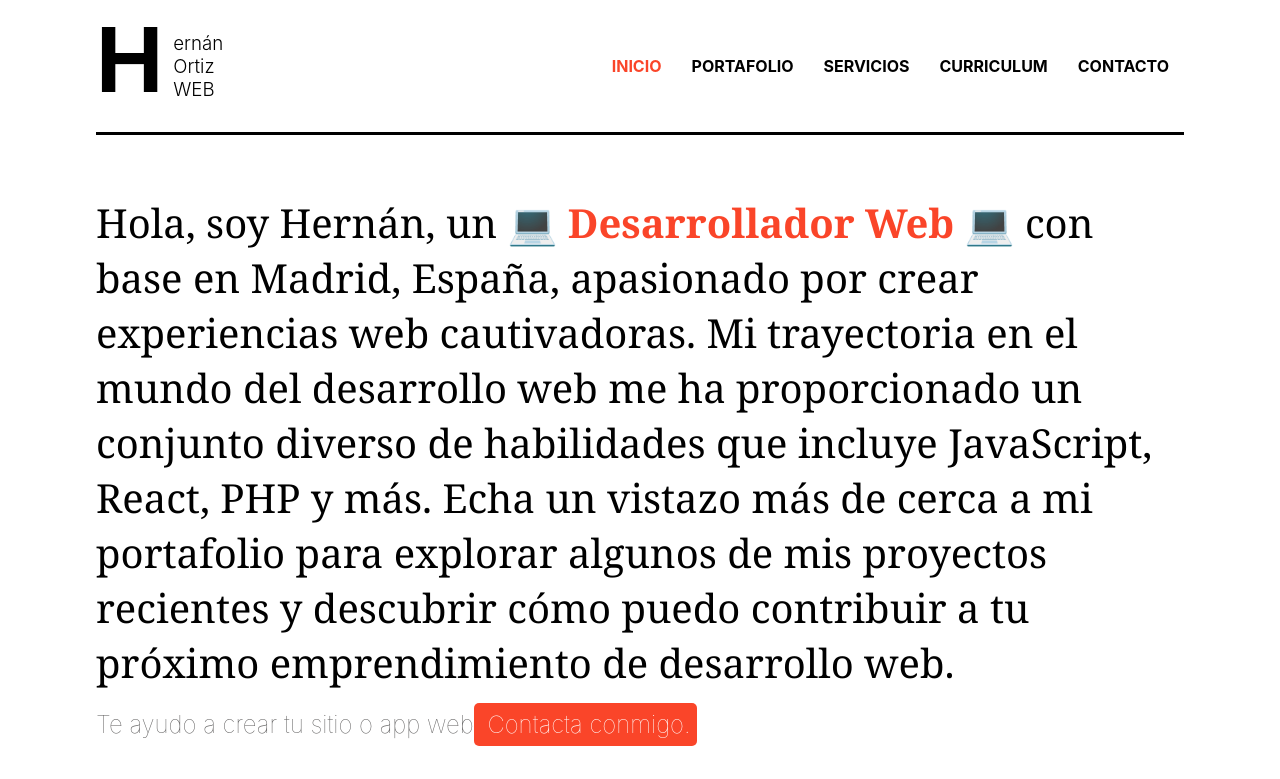
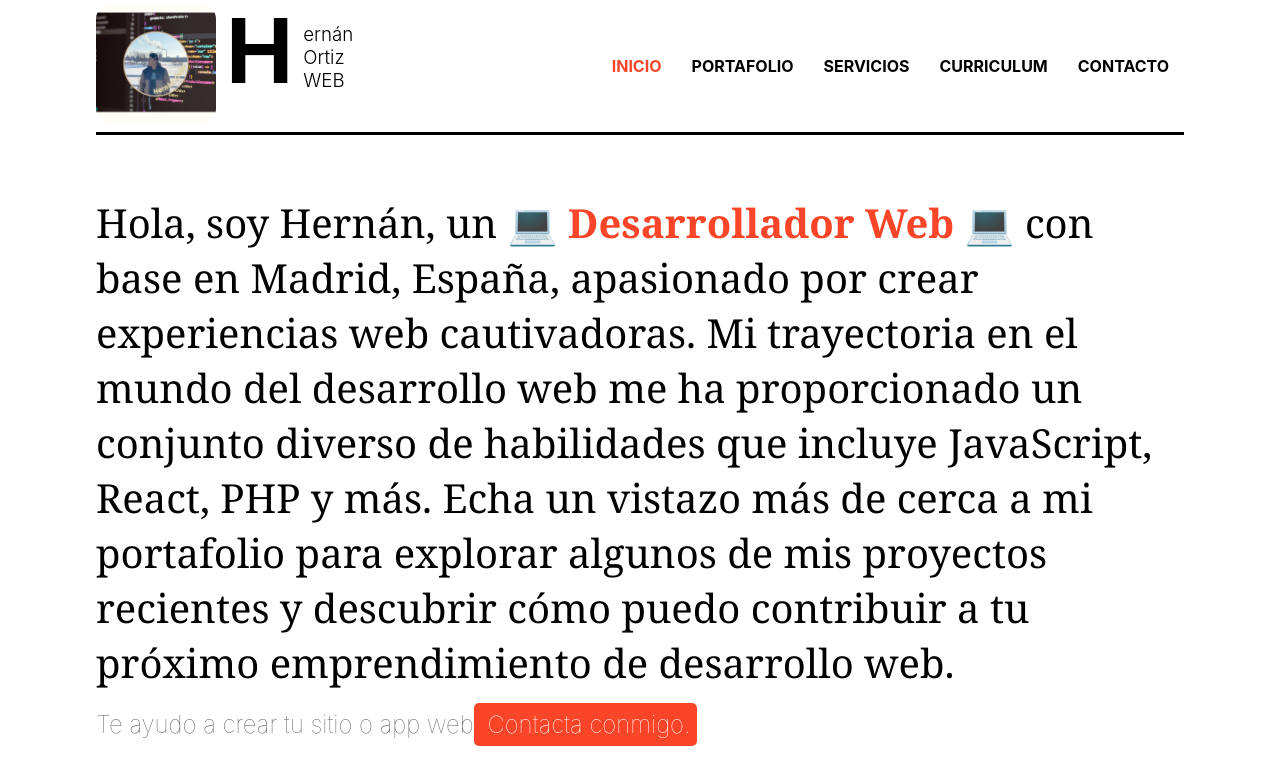
Before and after one commit to Sistemshdortiz/porfolio, a React (Create React App) app: page /inicio in a window 1280 px wide. Shown: the top 779 px of the page. Built offline with nearby package versions, Linux system fonts and the light colour scheme.

Commit message:
new profile picture

```diff
--- a/src/components/layout/HeaderNav.js
+++ b/src/components/layout/HeaderNav.js
@@ -5,6 +5,9 @@ export const HeaderNav = () => {
     return (
         <header className='header'>
             <div className='logo'>
+                <div>
+                    <img src={'/images/perfil_Img.png'} alt="Jorge" width={120} height={120} style={{ marginRight: '10px', borderRadius: '15px' }} />
+                </div>
                 <span>H</span>
                 <h3>ernán Ortiz WEB</h3>
             </div>
```
Also changed, not shown: public/images/perfil_Img.png (added).
